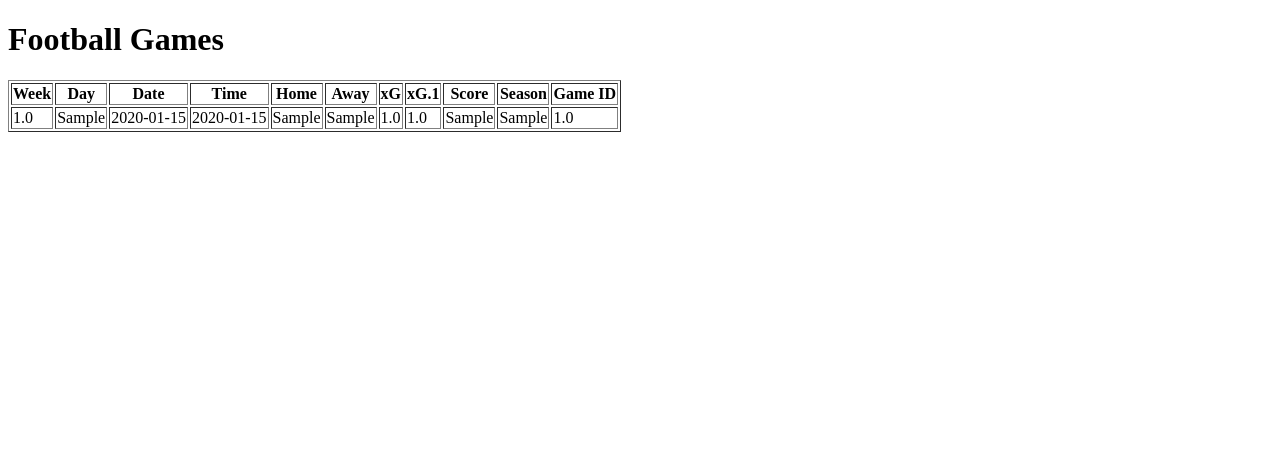
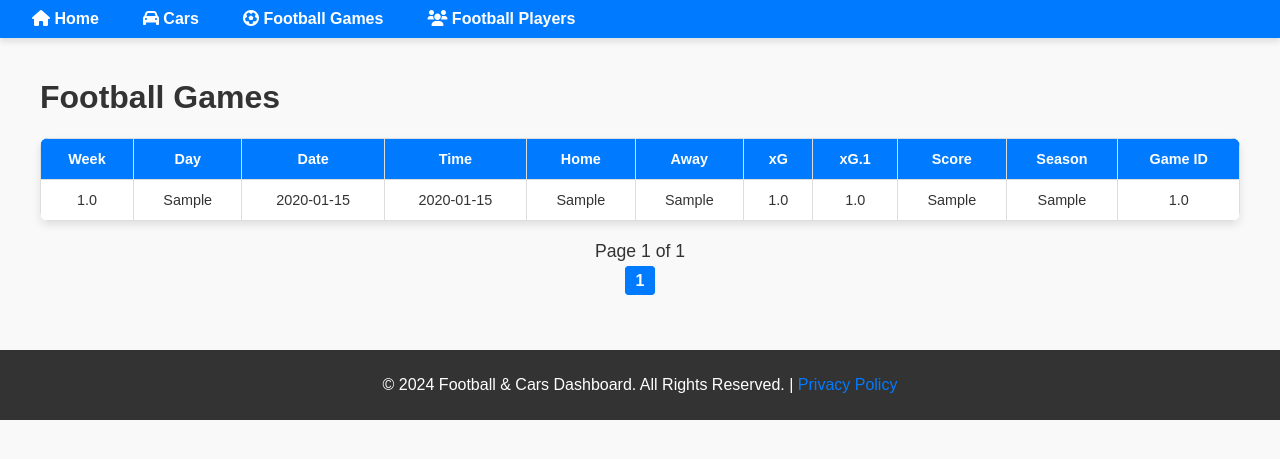
Before and after one commit to YsK-dev/Data-software-development, a Django app: page /football_games/ in a window 1280 px wide. Shown: the top 459 px of the page. Run offline with Django 5.2, Linux system fonts and the light colour scheme; tables that the repository leaves empty hold one stand-in row (values such as "Sample post").

Commit message:
football games added

```diff
--- a/soft_eng/mainapp/templates/football_game_list.html
+++ b/soft_eng/mainapp/templates/football_game_list.html
@@ -1,11 +1,11 @@
-<!DOCTYPE html>
-<html>
-<head>
-    <title>Football Games</title>
-</head>
-<body>
-    <h1>Football Games</h1>
-    <table border="1">
+{% extends 'layout.html' %}
+
+{% block title %}Football Game List{% endblock %}
+
+{% block content %}
+<h1 class="page-title">Football Games</h1>
+<div class="table-container">
+    <table class="styled-table">
         <thead>
             <tr>
                 <th>Week</th>
@@ -39,5 +39,28 @@
             {% endfor %}
         </tbody>
     </table>
-</body>
-</html>
+</div>
+
+<div class="pagination">
+    <span class="page-info">Page {{ games.number }} of {{ games.paginator.num_pages }}</span>
+    <div class="page-links">
+        {% if games.has_previous %}
+        <a href="?page=1">&laquo; First</a>
+        <a href="?page={{ games.previous_page_number }}">Previous</a>
+        {% endif %}
+
+        {% for num in games.paginator.page_range %}
+            {% if num == games.number %}
+            <span class="current">{{ num }}</span>
+            {% elif num >= games.number|add:-2 and num <= games.number|add:2 %}
+            <a href="?page={{ num }}">{{ num }}</a>
+            {% endif %}
+        {% endfor %}
+
+        {% if games.has_next %}
+        <a href="?page={{ games.next_page_number }}">Next</a>
+        <a href="?page={{ games.paginator.num_pages }}">Last &raquo;</a>
+        {% endif %}
+    </div>
+</div>
+{% endblock %}
```
